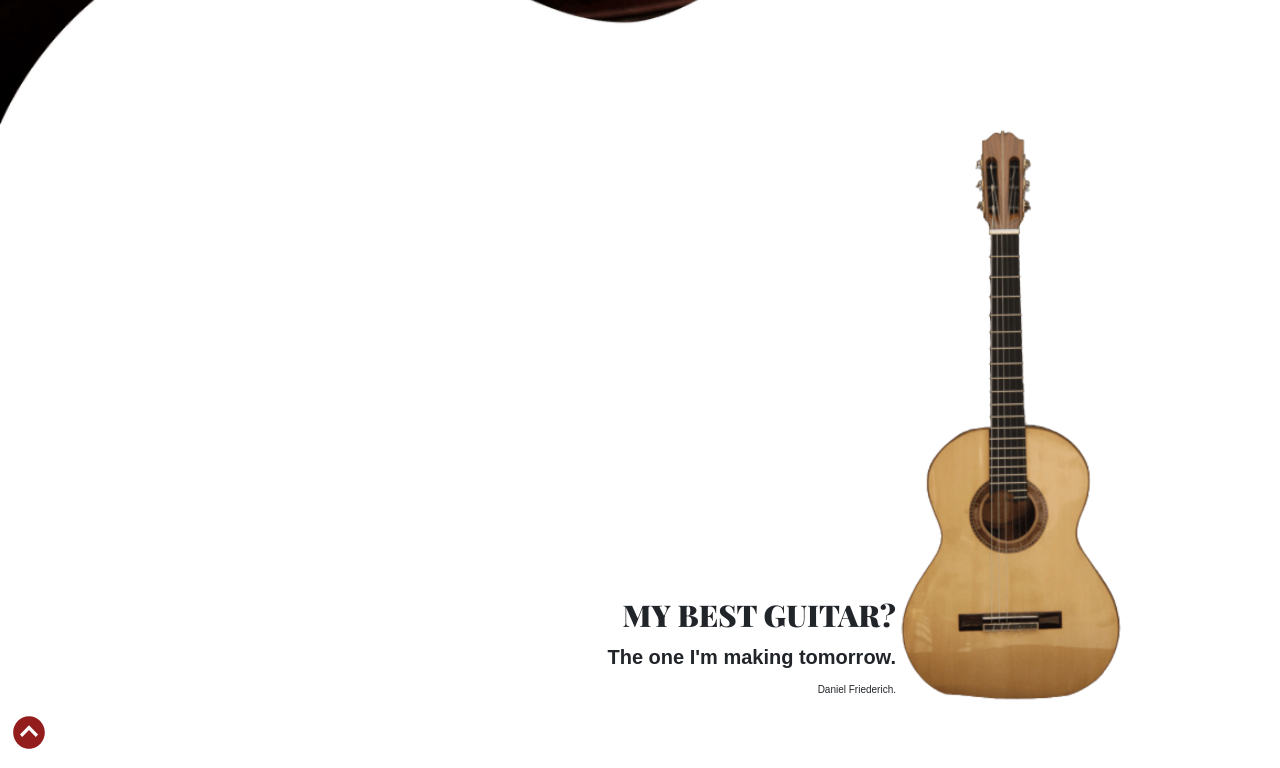
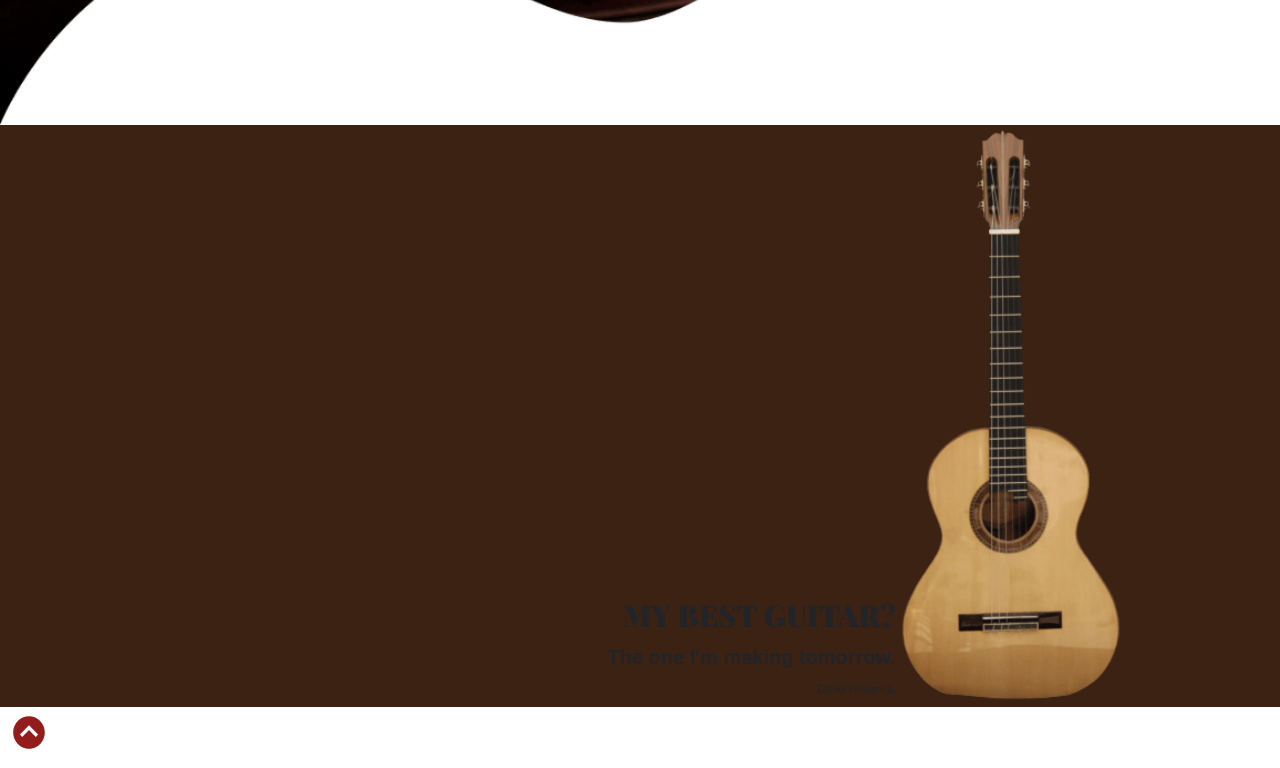
Before and after one commit to federikolarosa/proyecto-coderhouse, a website: page index.html in a window 1280 px wide. Shown: the part 2560-3328 px from the top of the page. Drawn offline with nearby package versions, Linux system fonts and the light colour scheme; a web font is replaced by a local one.

Commit message:
final final

```diff
--- a/scss/_commons.scss
+++ b/scss/_commons.scss
@@ -80,11 +80,11 @@ h1{
 // maps
 
 $paleta : (
-    'uno': #E4D6A7;
-    'dos': #3B2213;
-    'tres': #F0E3E3;
-    'cuatro': #931D1D;
-)
+    'uno': #E4D6A7,
+    'dos': #3B2213,
+    'tres': #F0E3E3,
+    'cuatro': #931D1D,
+);
 
 // media queries comunes a todo el sitio
 
```
Also changed, not shown: css/main.css.
